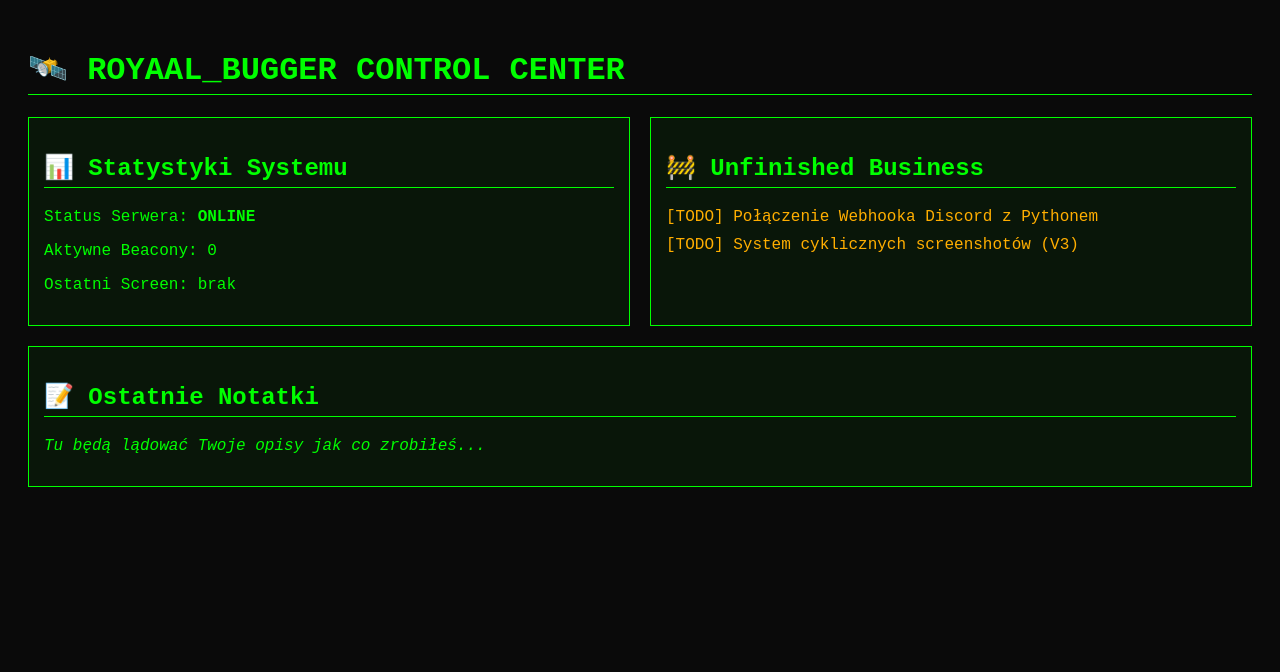
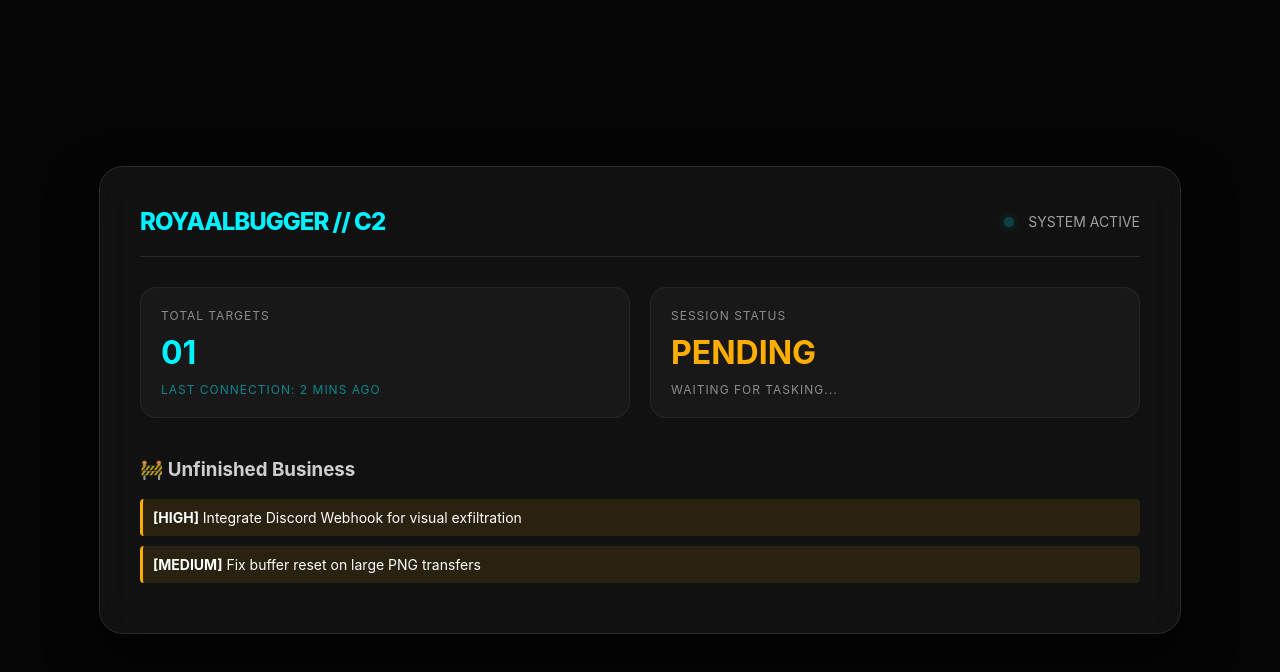
Before and after one commit to FAZEJuleczek/RoyaalBugger, a plain HTML site: page index.html in a window 1280 px wide. Drawn offline with Linux system fonts and the light colour scheme.

Commit message:
Update index.html

```diff
--- a/index.html
+++ b/index.html
@@ -2,39 +2,47 @@
 <html lang="pl">
 <head>
     <meta charset="UTF-8">
-    <title>RoyaalBugger C2 Dashboard</title>
+    <meta name="viewport" content="width=device-width, initial-scale=1.0">
+    <title>RoyaalBugger | C2 Dashboard</title>
     <style>
-        body { background: #0a0a0a; color: #00ff00; font-family: 'Courier New', monospace; padding: 20px; }
-        .grid { display: grid; grid-template-columns: 1fr 1fr; gap: 20px; }
-        .card { border: 1px solid #00ff00; padding: 15px; background: rgba(0, 255, 0, 0.05); }
-        h1, h2 { border-bottom: 1px solid #00ff00; padding-bottom: 5px; }
-        .status-online { color: #00ff00; font-weight: bold; }
-        .bug-item { color: #ffae00; margin-bottom: 10px; }
+        :root { --neon: #00f2ff; --bg: #050505; --card: rgba(255, 255, 255, 0.05); }
+        body { background: var(--bg); color: #fff; font-family: 'Inter', sans-serif; margin: 0; display: flex; justify-content: center; align-items: center; min-height: 100vh; overflow: hidden; }
+        .container { width: 90%; max-width: 1000px; background: var(--card); backdrop-filter: blur(20px); border: 1px solid rgba(255,255,255,0.1); border-radius: 24px; padding: 40px; box-shadow: 0 25px 50px rgba(0,0,0,0.5); }
+        .header { display: flex; justify-content: space-between; align-items: center; border-bottom: 1px solid rgba(255,255,255,0.1); padding-bottom: 20px; margin-bottom: 30px; }
+        .logo { font-size: 24px; font-weight: 800; letter-spacing: -1px; color: var(--neon); text-transform: uppercase; }
+        .grid { display: grid; grid-template-columns: repeat(auto-fit, minmax(300px, 1fr)); gap: 20px; }
+        .card { background: rgba(255,255,255,0.03); border-radius: 16px; padding: 20px; border: 1px solid rgba(255,255,255,0.05); transition: 0.3s; }
+        .card:hover { border-color: var(--neon); transform: translateY(-5px); }
+        .stat { font-size: 32px; font-weight: 700; color: var(--neon); margin: 10px 0; }
+        .label { font-size: 12px; text-transform: uppercase; opacity: 0.5; letter-spacing: 1px; }
+        .bug-item { background: rgba(255, 174, 0, 0.1); border-left: 3px solid #ffae00; padding: 10px; margin: 10px 0; border-radius: 4px; font-size: 14px; }
+        .pulse { width: 10px; height: 10px; background: var(--neon); border-radius: 50%; display: inline-block; margin-right: 10px; box-shadow: 0 0 10px var(--neon); animation: blink 1.5s infinite; }
+        @keyframes blink { 0% { opacity: 1; } 50% { opacity: 0.3; } 100% { opacity: 1; } }
     </style>
 </head>
 <body>
-    <h1>🛰️ ROYAAL_BUGGER CONTROL CENTER</h1>
-
-    <div class="grid">
-        <div class="card">
-            <h2>📊 Statystyki Systemu</h2>
-            <p>Status Serwera: <span class="status-online">ONLINE</span></p>
-            <p>Aktywne Beacony: 0</p>
-            <p>Ostatni Screen: brak</p>
+    <div class="container">
+        <div class="header">
+            <div class="logo">RoyaalBugger // C2</div>
+            <div style="font-size: 14px; opacity: 0.6;"><span class="pulse"></span> SYSTEM ACTIVE</div>
         </div>
 
-        <div class="card">
-            <h2>🚧 Unfinished Business</h2>
-            <div id="bug-list">
-                <div class="bug-item">[TODO] Połączenie Webhooka Discord z Pythonem</div>
-                <div class="bug-item">[TODO] System cyklicznych screenshotów (V3)</div>
+        <div class="grid">
+            <div class="card">
+                <div class="label">Total Targets</div>
+                <div class="stat">01</div>
+                <div class="label" style="color: var(--neon);">Last connection: 2 mins ago</div>
+            </div>
+            <div class="card">
+                <div class="label">Session Status</div>
+                <div class="stat" style="color: #ffae00;">PENDING</div>
+                <div class="label">Waiting for tasking...</div>
             </div>
         </div>
-    </div>
 
-    <div class="card" style="margin-top: 20px;">
-        <h2>📝 Ostatnie Notatki</h2>
-        <p><em>Tu będą lądować Twoje opisy jak co zrobiłeś...</em></p>
+        <h3 style="margin-top: 40px; opacity: 0.8;">🚧 Unfinished Business</h3>
+        <div class="bug-item"><b>[HIGH]</b> Integrate Discord Webhook for visual exfiltration</div>
+        <div class="bug-item"><b>[MEDIUM]</b> Fix buffer reset on large PNG transfers</div>
     </div>
 </body>
 </html>
```
